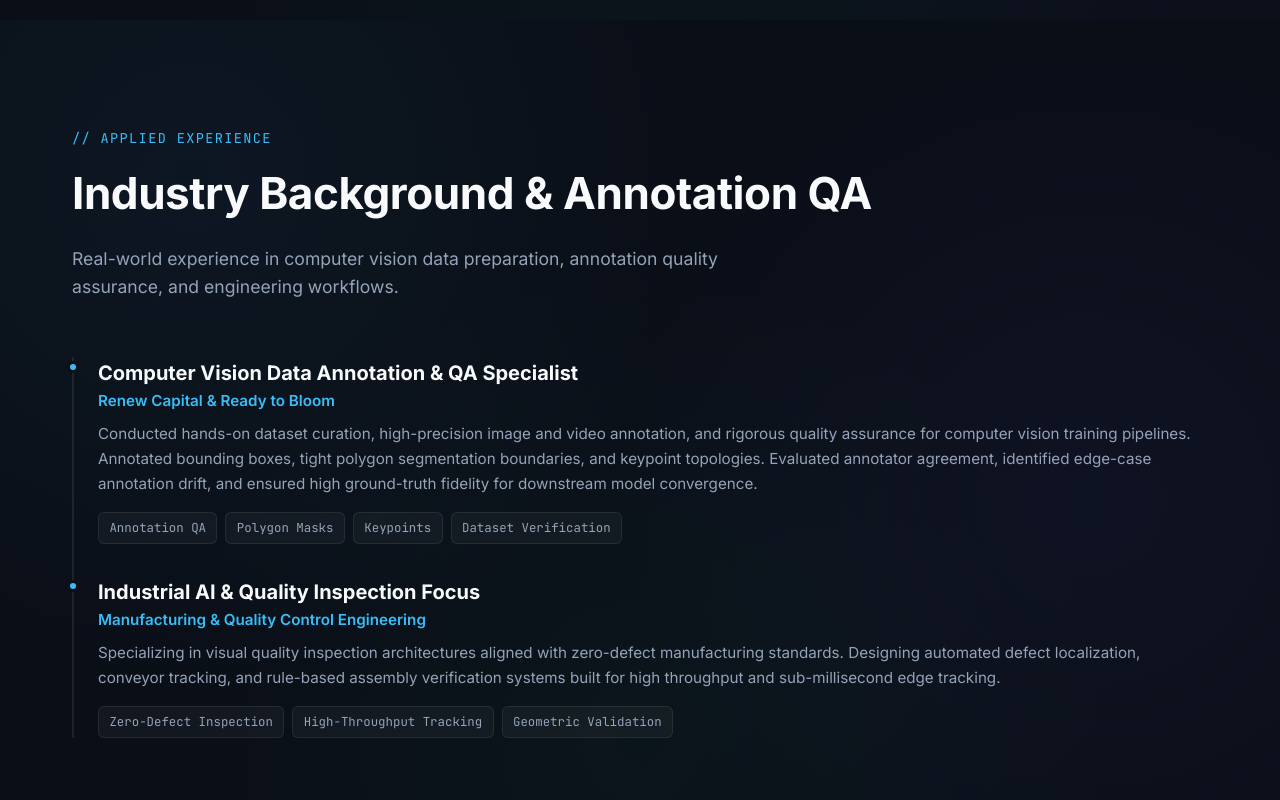
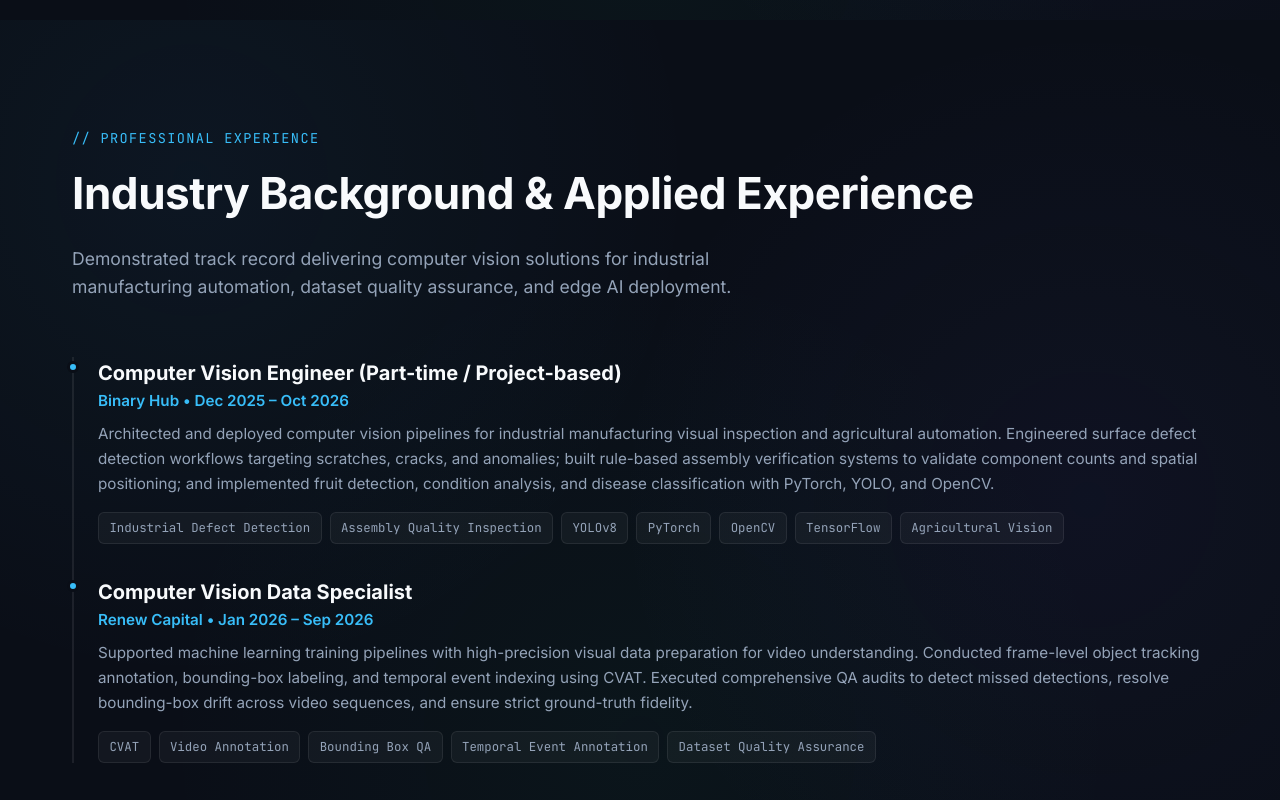
Before and after one commit to moise744/moise744.github.io, a plain HTML site: page index.html in a window 1280 px wide. Shown: the part 5580-6380 px from the top of the page. Drawn offline with Linux system fonts and the light colour scheme.

Commit message:
feat: add Binary Hub & Renew Capital experience and update LinkedIn profile URL

```diff
--- a/index.html
+++ b/index.html
@@ -66,7 +66,7 @@
       <a href="https://github.com/moise744" target="_blank" rel="noopener noreferrer" class="btn-secondary">
         GitHub Profile <span>↗</span>
       </a>
-      <a href="https://www.linkedin.com/in/habimana-moise" target="_blank" rel="noopener noreferrer" class="btn-secondary">
+      <a href="https://www.linkedin.com/in/habimana-moise-0a60bb3b6/" target="_blank" rel="noopener noreferrer" class="btn-secondary">
         LinkedIn <span>↗</span>
       </a>
     </div>
@@ -379,40 +379,45 @@
   <!-- Industry Experience & Annotation QA -->
   <section id="experience" class="section">
     <div class="section-header">
-      <div class="section-tag">// APPLIED EXPERIENCE</div>
-      <h2 class="section-title">Industry Background & Annotation QA</h2>
+      <div class="section-tag">// PROFESSIONAL EXPERIENCE</div>
+      <h2 class="section-title">Industry Background & Applied Experience</h2>
       <p class="section-desc">
-        Real-world experience in computer vision data preparation, annotation quality assurance, and engineering workflows.
+        Demonstrated track record delivering computer vision solutions for industrial manufacturing automation, dataset quality assurance, and edge AI deployment.
       </p>
     </div>
 
     <div class="timeline">
       <div class="timeline-item">
         <div class="timeline-dot"></div>
-        <div class="timeline-role">Computer Vision Data Annotation & QA Specialist</div>
-        <div class="timeline-company">Renew Capital & Ready to Bloom</div>
+        <div class="timeline-role">Computer Vision Engineer (Part-time / Project-based)</div>
+        <div class="timeline-company">Binary Hub • Dec 2025 – Oct 2026</div>
         <div class="timeline-desc">
-          Conducted hands-on dataset curation, high-precision image and video annotation, and rigorous quality assurance for computer vision training pipelines. Annotated bounding boxes, tight polygon segmentation boundaries, and keypoint topologies. Evaluated annotator agreement, identified edge-case annotation drift, and ensured high ground-truth fidelity for downstream model convergence.
+          Architected and deployed computer vision pipelines for industrial manufacturing visual inspection and agricultural automation. Engineered surface defect detection workflows targeting scratches, cracks, and anomalies; built rule-based assembly verification systems to validate component counts and spatial positioning; and implemented fruit detection, condition analysis, and disease classification with PyTorch, YOLO, and OpenCV.
         </div>
         <div class="skill-list">
-          <span class="skill-tag">Annotation QA</span>
-          <span class="skill-tag">Polygon Masks</span>
-          <span class="skill-tag">Keypoints</span>
-          <span class="skill-tag">Dataset Verification</span>
+          <span class="skill-tag">Industrial Defect Detection</span>
+          <span class="skill-tag">Assembly Quality Inspection</span>
+          <span class="skill-tag">YOLOv8</span>
+          <span class="skill-tag">PyTorch</span>
+          <span class="skill-tag">OpenCV</span>
+          <span class="skill-tag">TensorFlow</span>
+          <span class="skill-tag">Agricultural Vision</span>
         </div>
       </div>
 
       <div class="timeline-item">
         <div class="timeline-dot"></div>
-        <div class="timeline-role">Industrial AI & Quality Inspection Focus</div>
-        <div class="timeline-company">Manufacturing & Quality Control Engineering</div>
+        <div class="timeline-role">Computer Vision Data Specialist</div>
+        <div class="timeline-company">Renew Capital • Jan 2026 – Sep 2026</div>
         <div class="timeline-desc">
-          Specializing in visual quality inspection architectures aligned with zero-defect manufacturing standards. Designing automated defect localization, conveyor tracking, and rule-based assembly verification systems built for high throughput and sub-millisecond edge tracking.
+          Supported machine learning training pipelines with high-precision visual data preparation for video understanding. Conducted frame-level object tracking annotation, bounding-box labeling, and temporal event indexing using CVAT. Executed comprehensive QA audits to detect missed detections, resolve bounding-box drift across video sequences, and ensure strict ground-truth fidelity.
         </div>
         <div class="skill-list">
-          <span class="skill-tag">Zero-Defect Inspection</span>
-          <span class="skill-tag">High-Throughput Tracking</span>
-          <span class="skill-tag">Geometric Validation</span>
+          <span class="skill-tag">CVAT</span>
+          <span class="skill-tag">Video Annotation</span>
+          <span class="skill-tag">Bounding Box QA</span>
+          <span class="skill-tag">Temporal Event Annotation</span>
+          <span class="skill-tag">Dataset Quality Assurance</span>
         </div>
       </div>
     </div>
@@ -432,7 +437,7 @@
         <a href="https://github.com/moise744" target="_blank" rel="noopener noreferrer" class="footer-social-link">
           🐙 GitHub (@moise744)
         </a>
-        <a href="https://www.linkedin.com/in/habimana-moise" target="_blank" rel="noopener noreferrer" class="footer-social-link">
+        <a href="https://www.linkedin.com/in/habimana-moise-0a60bb3b6/" target="_blank" rel="noopener noreferrer" class="footer-social-link">
           💼 LinkedIn
         </a>
       </div>
```
